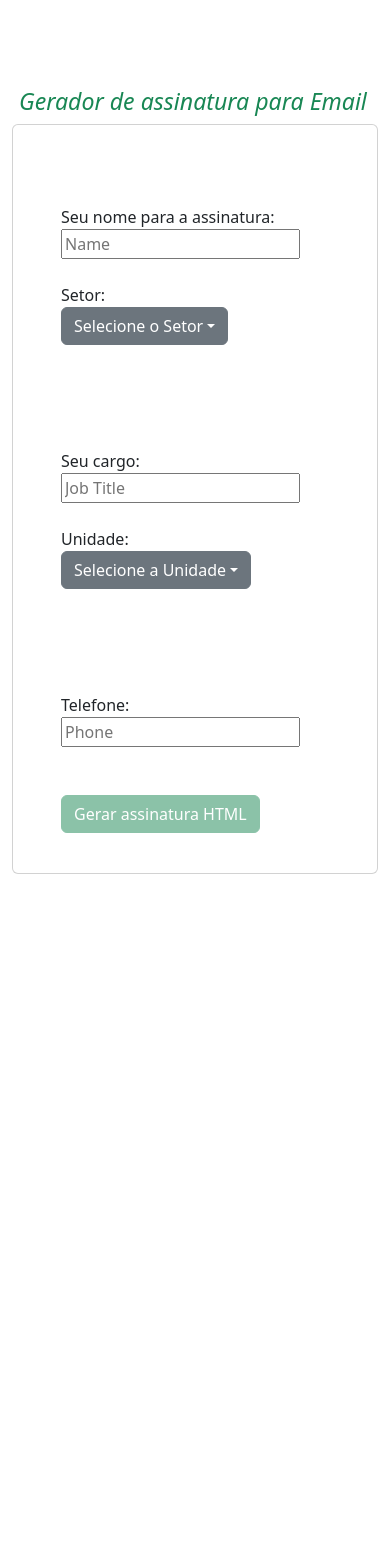
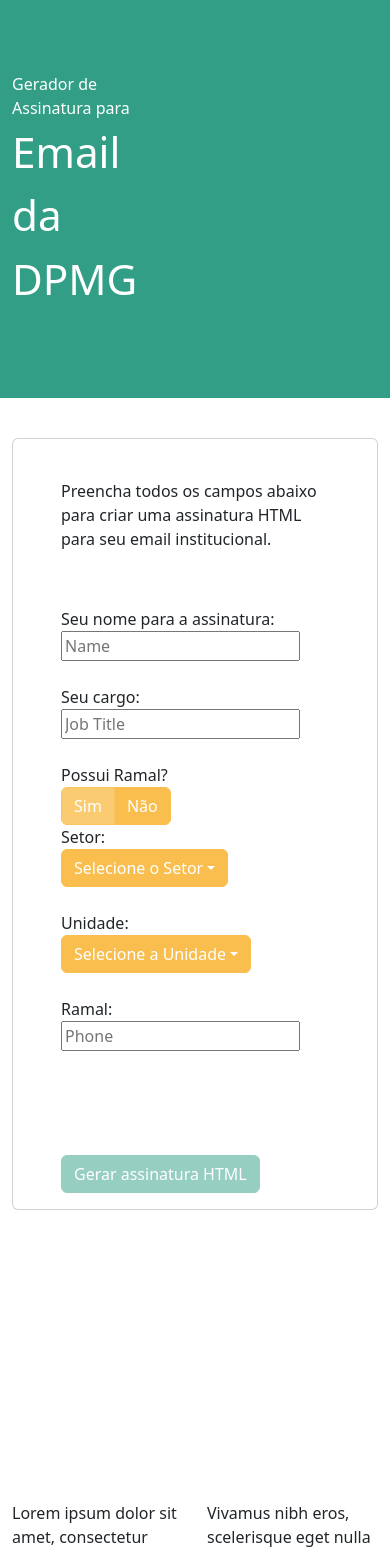
Before and after one commit to rafael-rodrigues95/EmailSignatureBuilder, a React (Create React App) app: page / in a window 390 px wide. Shown: the top 1553 px of the page. Before the commit the page ends 1142 px from the top, so only its background shows below. Built offline with nearby package versions, Linux system fonts and the light colour scheme.

Commit message:
Adjusting Ramal button configuration.

```diff
--- a/package.json
+++ b/package.json
@@ -6,9 +6,12 @@
     "@testing-library/jest-dom": "^5.17.0",
     "@testing-library/react": "^13.4.0",
     "@testing-library/user-event": "^13.5.0",
+    "bootstrap": "^5.3.3",
     "react": "^18.3.1",
+    "react-bootstrap": "^2.10.5",
     "react-dom": "^18.3.1",
     "react-scripts": "5.0.1",
+    "sass": "^1.58.3",
     "web-vitals": "^2.1.4"
   },
   "scripts": {
--- a/src/App.css
+++ b/src/App.css
@@ -1,5 +1,9 @@
 .App {
   text-align: center;
+}
+
+html {
+  color: red;
 }
 
 .App-logo {
@@ -7,11 +11,29 @@
   pointer-events: none;
 }
 
+@media (max-width: 600px) {
+  .imageStyle {
+    display: none;
+}
+
+}
 @media (prefers-reduced-motion: no-preference) {
   .App-logo {
     animation: App-logo-spin infinite 20s linear;
   }
 }
+
+.btn-secondary, .btn-primary {
+  --bs-btn-color: var(--bs-white);
+  --bs-btn-hover-color: var(--bs-white);
+  --bs-btn-disabled-color: var(--bs-white);
+  --bs-btn-active-color: var(--bs-white);
+}
+
+.btn-primary:disabled {
+  color: var(--bs-white)
+}
+
 
 h3 {
   color: #198754;
--- a/src/App.js
+++ b/src/App.js
@@ -1,11 +1,18 @@
-import React, { useState, useRef, useEffect, StyleSheet } from "react";
-import { CopyToClipboard } from "react-copy-to-clipboard";
-// Bootstrap CSS
-import "bootstrap/dist/css/bootstrap.min.css";
-// Bootstrap Bundle JS
-import "bootstrap/dist/js/bootstrap.bundle.min";
-
-import { Container, Row, Col, Dropdown, DropdownButton } from "react-bootstrap";
+import "bootstrap/dist/css/bootstrap.min.css"; // Bootstrap CSS
+import {
+  Container,
+  Row,
+  Col,
+  Dropdown,
+  DropdownButton,
+  Button,
+  ToggleButton,
+  ToggleButtonGroup,
+} from "react-bootstrap";
+import "bootstrap/dist/js/bootstrap.bundle.min"; // Bootstrap Bundle JS
+import "./scss/custom.scss"; // Custom Sass file
+import "./App.css"; // Other CSS files
+import React, { useState, useRef, useEffect } from "react";
 
 const SignatureGenerator = () => {
   const [formData, setFormData] = useState({
@@ -20,6 +27,7 @@
   const [htmlCode, setHtmlCode] = useState("");
   const [isFormValid, setIsFormValid] = useState(false);
   const [sigGenerated, setSigGenerated] = useState(false);
+  const [hasTelephone, setHasTelephone] = useState(1, 2);
   const [errors, setErrors] = useState({});
 
   const handleChange = (e) => {
@@ -27,9 +35,17 @@
     setFormData({ ...formData, [name]: value });
   };
 
+  const handleRamal = (val) => {
+    val === 2
+      ? setFormData({ ...formData, phone: "não possui" })
+      : setFormData({ ...formData, phone: "" });
+
+    setHasTelephone(val);
+  };
+
   useEffect(() => {
     validateForm();
-  }, [formData, address, unitName]);
+  }, [formData, address, unitName, hasTelephone]);
 
   const handleGenerate = () => {
     const html = generateHTML(formData);
@@ -41,14 +57,12 @@
     let errors = {};
 
     // Validate name field
-    if (
-      !formData.name ||
-      !formData.jobTitle ||
-      !formData.phone ||
-      !formData.phone ||
-      !formData.selectedDivision
-    ) {
+    if (!formData.name || !formData.jobTitle || !formData.selectedDivision) {
       errors.name = "Dados não preenchidos.";
+    }
+
+    if (hasTelephone === 1 && !formData.phone) {
+      errors.name = "Telefone não preenchido.";
     }
 
     // Validate name field
@@ -56,7 +70,7 @@
       errors.name = "Dados não preenchidos.";
     }
 
-    // Validate name field
+    // Validate cargo field
     if (!address) {
       errors.name = "Dados não preenchidos.";
     }
@@ -111,6 +125,10 @@
 
   const divRef = useRef(null);
 
+  // const handleHasNotTelephone = () => {
+  //   setHasTelephone("")
+  // }
+
   const handleSelectText = async () => {
     if (isFormValid) {
       const range = document.createRange();
@@ -136,31 +154,65 @@
   };
 
   const titleStyle = {
-    color: "#198754",
+    fontSize: "5vh",
   };
+
+  const imageStyle = {};
 
   const divTitleStyle = {
     display: "flex",
     justifyContent: "center",
     alignItems: "center",
+    backgroundColor: "rgb(50, 158, 134)",
+    color: "white",
   };
 
   return (
     <div>
+      <div style={divTitleStyle}>
+        <Container>
+          <Row>
+            <Col>
+              <p>&nbsp;</p>
+              <p className="mt-5 mb-5">
+                Gerador de Assinatura para <br />
+                <span style={titleStyle}>Email da DPMG</span>
+              </p>
+              <p>&nbsp;</p>
+            </Col>
+            <Col>
+              <p>&nbsp;</p>
+            </Col>
+            <Col xs={2}>
+              <p>&nbsp;</p>
+              <img
+                src="https://gerais.defensoria.mg.def.br/sistemas/scsdp/img/logo.png"
+                className="imageStyle"
+                alt="logo da Defensoria"
+                height="150vw"
+              ></img>
+            </Col>
+          </Row>
+        </Container>
+      </div>
+
       <p>&nbsp;</p>
-      <div style={divTitleStyle}>
-        <h3 className="mt-5" style={titleStyle}>
-          <i>Gerador de assinatura para Email</i>
-        </h3>
-        <p>&nbsp;</p>
-      </div>
       <Container>
         <div className="card  px-5">
           <form>
             <Row>
               <Col>
                 <p>&nbsp;</p>
+                <p>
+                  Preencha todos os campos abaixo para criar uma assinatura HTML
+                  <br />
+                  para seu email institucional.
+                </p>
                 <p>&nbsp;</p>
+              </Col>
+            </Row>
+            <Row>
+              <Col>
                 <div className="form-group">
                   <label>Seu nome para a assinatura:</label>
                   <br />
@@ -173,7 +225,44 @@
                   />
                 </div>
                 <br />
-
+              </Col>
+              <Col>
+                <div className="form-group">
+                  <label>Seu cargo:</label>
+                  <br />
+                  <input
+                    type="text"
+                    name="jobTitle"
+                    value={formData.jobTitle}
+                    onChange={handleChange}
+                    placeholder="Job Title"
+                  />
+                </div>
+                <br />
+              </Col>
+              <Col>
+                <div className="form-group">
+                  <label>Possui Ramal?</label>
+                  <br />
+                  <ToggleButtonGroup
+                    type="radio"
+                    name="toggle"
+                    value={hasTelephone}
+                    onChange={handleRamal}
+                  >
+                    <ToggleButton id="tbg-btn-1" value={1} variant="secondary">
+                      Sim
+                    </ToggleButton>
+                    <ToggleButton id="tbg-btn-2" value={2} variant="secondary">
+                      Não
+                    </ToggleButton>
+                  </ToggleButtonGroup>
+                </div>
+              </Col>
+              <Col></Col>
+            </Row>
+            <Row>
+              <Col>
                 <div className="form-group">
                   <label>Setor:</label>
                   <DropdownButton
@@ -192,21 +281,6 @@
                 <br />
               </Col>
               <Col>
-                <p>&nbsp;</p>
-                <p>&nbsp;</p>
-                <div className="form-group">
-                  <label>Seu cargo:</label>
-                  <br />
-                  <input
-                    type="text"
-                    name="jobTitle"
-                    value={formData.jobTitle}
-                    onChange={handleChange}
-                    placeholder="Job Title"
-                  />
-                </div>
-                <br />
-
                 <div className="form-group">
                   <label>Unidade:</label>
                   <DropdownButton
@@ -233,10 +307,15 @@
                 <br />
               </Col>
               <Col>
-                <p>&nbsp;</p>
-                <p>&nbsp;</p>
-                <div className="form-group">
-                  <label>Telefone:</label>
+                <div
+                  className="form-group"
+                  style={{
+                    opacity: hasTelephone === 1 ? 1 : 0,
+                    transition: "all .4s",
+                    visibility: hasTelephone === 1 ? "visible" : "hidden",
+                  }}
+                >
+                  <label>Ramal:</label>
                   <br />
                   <input
                     type="text"
@@ -248,17 +327,22 @@
                 </div>
                 <br />
                 <br />
-                <button
+
+                <p>&nbsp;</p>
+              </Col>
+
+              <Col>
+              <p></p>
+                <Button
                   style={{ opacity: isFormValid ? 1 : 0.5 }}
                   disabled={!isFormValid}
                   type="button"
-                  className="btn btn-success"
+                  variant="primary"
                   onClick={handleGenerate}
                 >
                   Gerar assinatura HTML
-                </button>
-
-                <p>&nbsp;</p>
+                </Button>
+                <p></p>
               </Col>
             </Row>
           </form>
@@ -266,20 +350,70 @@
       </Container>
       <p>&nbsp;</p>
       <Container>
-        <div className="card px-5" style={{ opacity: sigGenerated ? 1 : 0 }}>
-        <h3 className="mt-5" style={titleStyle}>
-          &nbsp;
-        </h3>
+        <div
+          className="card px-5"
+          style={{
+            opacity: sigGenerated ? 1 : 0,
+            transition: "all .5s",
+            visibility: sigGenerated ? "visible" : "hidden",
+          }}
+        >
+          <h3 className="mt-3" style={titleStyle}>
+            &nbsp;
+          </h3>
           <div>
             {/* <pre>{htmlCode}</pre> */}
             <div ref={divRef} dangerouslySetInnerHTML={{ __html: htmlCode }} />
             <p>&nbsp;</p>
-            <button className="btn btn-success" onClick={handleSelectText}>
+            <Button variant="primary" onClick={handleSelectText}>
               Copiar para a Área de transferência
-            </button>
+            </Button>
             <p>&nbsp;</p>
           </div>
         </div>
+      </Container>
+      <p>&nbsp;</p>
+      <Container>
+        <Row>
+          <Col>
+            <p>
+              Lorem ipsum dolor sit amet, consectetur adipiscing elit. Nam in
+              neque volutpat, euismod nunc eu, posuere ante. Nullam tincidunt
+              commodo laoreet. Curabitur eu orci id risus suscipit faucibus. Sed
+              mollis faucibus ligula, vitae semper urna ornare id. Praesent id
+              elit vitae mauris suscipit vulputate. Phasellus efficitur eros at
+              tellus volutpat, sed facilisis nisl lacinia. Integer sed nisi quis
+              velit pharetra pretium sed vel nisl. Ut gravida, magna non
+              bibendum dignissim, odio orci molestie eros, quis posuere massa
+              velit ac neque. Sed vitae felis a ante lobortis suscipit at
+              lacinia sem. Etiam et lectus a augue eleifend consectetur. Mauris
+              tellus nibh, molestie vel lacus eu, consectetur scelerisque
+              libero. Phasellus consectetur fermentum faucibus. Phasellus
+              pretium nisi semper fringilla mollis. In commodo quam quis diam
+              suscipit hendrerit. Vestibulum et quam et ex aliquet ultricies.
+              Quisque tellus leo, consectetur in elit sit amet, facilisis
+              maximus dui. Curabitur lobortis mi nec pharetra ultricies. Proin
+              congue diam nec libero eleifend ultrices. Praesent augue dui,
+              finibus at sapien eget, tempus condimentum purus.
+            </p>
+          </Col>
+          <Col>
+            <p>
+              Vivamus nibh eros, scelerisque eget nulla a, eleifend volutpat
+              erat. Sed tempor eleifend nunc, molestie sodales diam condimentum
+              id. Nam id felis non orci sagittis aliquet. Pellentesque egestas
+              non est eu scelerisque. Integer sed facilisis tellus, aliquam
+              porta nisl. Sed accumsan justo at blandit vestibulum. Praesent
+              iaculis pellentesque eros. Pellentesque feugiat justo mauris, non
+              dictum odio viverra eu. Aliquam suscipit fringilla gravida.
+              Vestibulum commodo nulla est, eget finibus ipsum malesuada
+              venenatis. Cras luctus tellus eget nibh consequat sollicitudin. In
+              ultricies dui at libero tincidunt accumsan. Aenean quis dictum
+              magna. Curabitur lorem ex, efficitur at arcu eu, malesuada
+              ultrices elit. Sed sit amet velit dolor.
+            </p>
+          </Col>
+        </Row>
       </Container>
     </div>
   );
@@ -317,11 +451,11 @@
                         ${data.selectedDivision}<br/>
                         Defensoria Pública do Estado de Minas Gerais<br/>
                         ${data.selectedUnit}<br/>
-                        Tel. <a href="tel:${data.phone}"
+                        Ramal: <a href="tel:${data.phone}"
                         style="text-decoration: none; color: rgb(30, 30, 30); font-size: 0.8vw; margin-right: 10px;">
                         ${data.phone}
                         </a>
-                        / Geral <a href="tel:03125228676"
+                        / Geral: <a href="tel:03125228676"
                         style="text-decoration: none; color: rgb(30, 30, 30); font-size: 0.8vw; margin-right: 10px;">
                         (31) 2522-8676
                         </a>
--- /dev/null
+++ b/src/scss/custom.scss
@@ -0,0 +1,15 @@
+
+// scss-docs-start theme-color-variables overrides
+$primary:       rgb(50, 158, 134) !default;
+$secondary:     #f9be4e !default;
+$success:       #1e8363 !default;
+$info:          #d6f2de !default;
+$warning:       #f9be4e !default;
+$danger:        #BF211E !default;
+$light:         #f1f1f1 !default;
+$dark:          #003834 !default;
+
+$btn-hover-bg-tint-amount: 30%;
+
+// Required
+@import "~bootstrap/scss/bootstrap";
```
Also changed, not shown: 2 other files (tests, documents, lock files or other folders).
